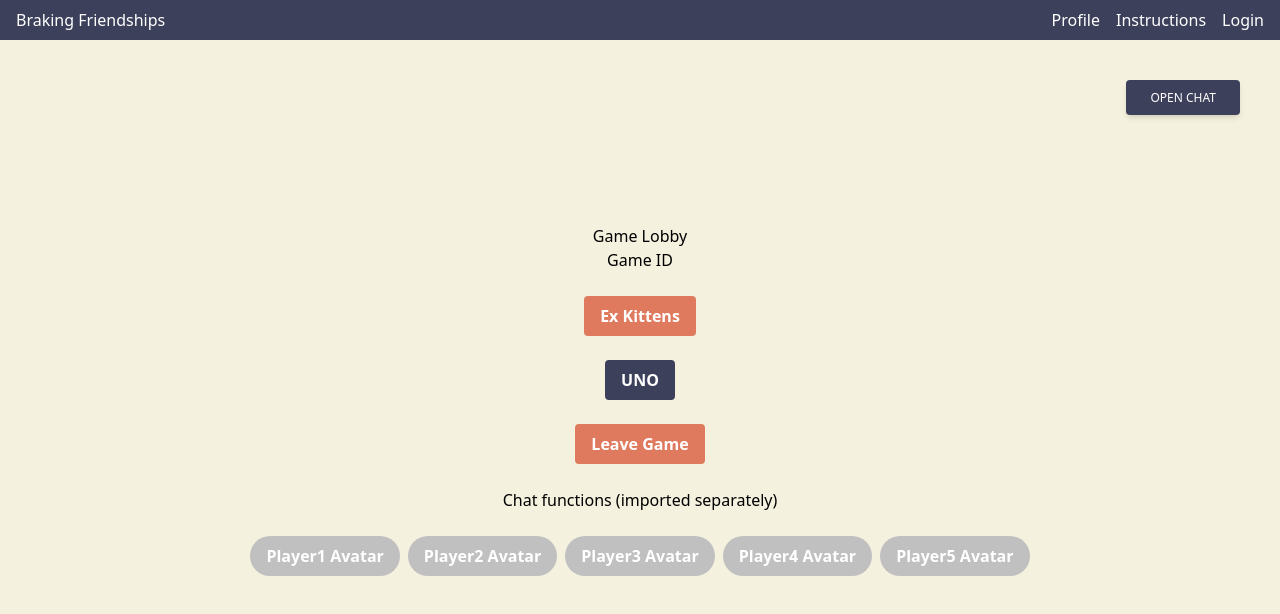
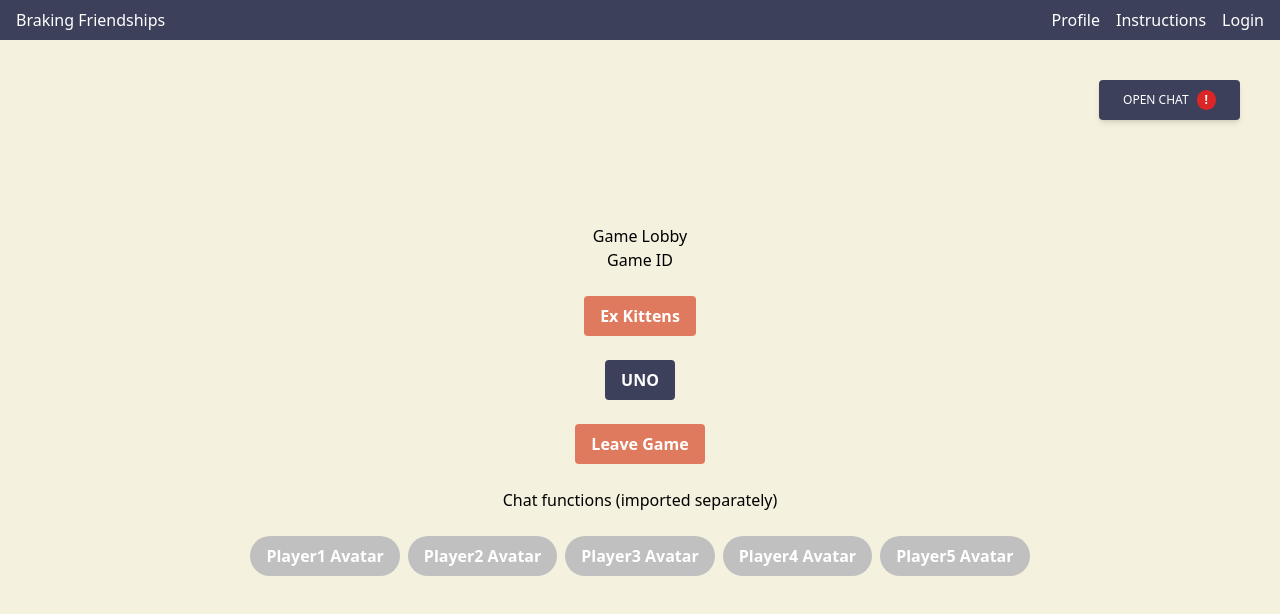
Before and after one commit to Braking-Friendships/blueocean, a React (Create React App) app in the folder client/: page /lobby in a window 1280 px wide. Shown: the top 614 px of the page. Built offline with nearby package versions, Linux system fonts and the light colour scheme; no server answers.

Commit message:
process of adding badge notifications

```diff
--- a/client/src/App.js
+++ b/client/src/App.js
@@ -20,6 +20,8 @@ import GameRoom from './components/GameComponents/GameRoom';
 function App() {
   const location = useLocation();
   const [userInfo, setUserInfo] = useState();
+  // help pass badge notifications
+  const [chatMessages, setChatMessages] = useState(0);
 
   const getUserData = async (user) => {
     console.log(user)
--- a/client/src/components/ChatComponents/Chat.js
+++ b/client/src/components/ChatComponents/Chat.js
@@ -33,7 +33,8 @@ const Chat = (props) => {
   let date = new Date().toISOString();
   console.log(date, 'ISO')
 
-  const [messages, setMessages] = useState([{username: 'Fernando', isItMe: true, message: 'hello', date: date}, {username: 'Josh', isItMe: false, message: 'hello', date: date}, {username: 'Fernando', isItMe: true, message: 'hello', date: date}, {username: 'Jonah', isItMe: false, message: 'hello', date: date}, {username: 'Fernando', isItMe: true, message: 'hello', date: date}, {username: 'Hieu', isItMe: false, message: 'hello', date: date}, {username: 'Fernando', isItMe: true, message: 'hello', date: date}, {username: 'Hieu', isItMe: true, message: 'hello', date: date}, {username: 'Eric', isItMe: false, message: 'hello', date: date}, {username: 'Joe', isItMe: false, message: 'hello', date: date}])
+  // dummy/test data
+  const [messages, setMessages] = useState([{username: 'Fernando', isItMe: true, message: 'yo', date: date}, {username: 'Josh', isItMe: false, message: 'wassup', date: date}, {username: 'Fernando', isItMe: true, message: 'hello', date: date}, {username: 'Jonah', isItMe: false, message: 'hi', date: date}, {username: 'Fernando', isItMe: true, message: 'yoyo', date: date}, {username: 'Hieu', isItMe: false, message: 'hey', date: date}, {username: 'Fernando', isItMe: true, message: 'hello', date: date}, {username: 'Hieu', isItMe: true, message: 'hello', date: date}, {username: 'Eric', isItMe: false, message: 'hello', date: date}, {username: 'Joe', isItMe: false, message: 'whats up', date: date}])
 
   const handleMsgSubmit = (message, isItMe = false) => {
     let me = isItMe;
@@ -43,7 +44,8 @@ const Chat = (props) => {
   }
 
   useEffect(() => {
-
+    // adds badge number to chat button
+    // props.setChatMessages(messages.length);
   }, [messages])
 
 
--- a/client/src/components/GameComponents/GameRoom.js
+++ b/client/src/components/GameComponents/GameRoom.js
@@ -4,7 +4,7 @@ import Chat from '../ChatComponents/Chat';
 import {useState} from 'react';
 
 
-const GameRoom = () => {
+const GameRoom = (props) => {
   const [isOpen, setOpen] = useState(false);
 
   return (
@@ -20,8 +20,11 @@ const GameRoom = () => {
         </div>
       </div>
 
-      <div className="absolute inset-y-20 right-10">
-        <button className={!isOpen ? "inline-block px-6 py-2.5 bg-[#3D405B] text-white font-medium text-xs leading-tight uppercase rounded shadow-md hover:bg-[#4b4e6f] hover:shadow-lg" : "hidden"} type="button" onClick={(e) => setOpen(!isOpen)}>Open Chat</button>
+      <div className={!isOpen ? "absolute inset-y-20 right-10" : "hidden"}>
+        <button className="inline-block px-6 py-2.5 bg-[#3D405B] text-white font-medium text-xs leading-tight uppercase rounded shadow-md hover:bg-[#4b4e6f] hover:shadow-lg" type="button" onClick={(e) => setOpen(!isOpen)}>
+          <span className="mr-2">Open Chat</span>
+          <span className="inline-flex items-center justify-center px-2 py-1 text-xs font-bold leading-none text-white bg-red-600 rounded-full">!</span>
+        </button>
       </div>
     </>
   )
--- a/client/src/components/GameLobby/Lobby.js
+++ b/client/src/components/GameLobby/Lobby.js
@@ -1,12 +1,22 @@
-import React, { useState, useEffect } from 'react';
+import React from 'react';
+import { useState, useEffect } from 'react';
 import { socket, emitters } from '../../socket';
 import Chat from '../ChatComponents/Chat';
 
 
-const Lobby = () => {
+const Lobby = (props) => {
+  // chat badge code --------------
   // state for opening chat
   const [isOpen, setOpen] = useState(false);
+  // const [newMess, setNewMess] = useState(true);
+  // const [badge, setBadge] = useState(0);
+  // const [count, setCount] = useState(0);
 
+  // useEffect(() => {
+  //   // setBadge(props.chatMessages - count)
+  //   // setCount(props.chatMessages);
+  //   // setNewMess(!newMess);
+  // }, [props.chatMessages, isOpen])
 
   return (
     <>
@@ -21,8 +31,12 @@ const Lobby = () => {
         </div>
       </div>
 
-      <div className="absolute inset-y-20 right-10">
-        <button className={!isOpen ? "inline-block px-6 py-2.5 bg-[#3D405B] text-white font-medium text-xs leading-tight uppercase rounded shadow-md hover:bg-[#4b4e6f] hover:shadow-lg" : "hidden"} type="button" onClick={(e) => setOpen(!isOpen)}>Open Chat</button>
+      <div className={!isOpen ? "absolute inset-y-20 right-10" : "hidden"}>
+        <button className="inline-block px-6 py-2.5 bg-[#3D405B] text-white font-medium text-xs leading-tight uppercase rounded shadow-md hover:bg-[#4b4e6f] hover:shadow-lg" type="button" onClick={(e) => setOpen(!isOpen)}>
+          <span className="mr-2">Open Chat</span>
+          {/* {!newMess ? <span className="inline-flex items-center justify-center px-2 py-1 text-xs font-bold leading-none text-white bg-red-600 rounded-full">!</span> : ''} */}
+          <span className="inline-flex items-center justify-center px-2 py-1 text-xs font-bold leading-none text-white bg-red-600 rounded-full">!</span>
+        </button>
       </div>
       {/* CHAT ENDS HERE --- */}
 
```
